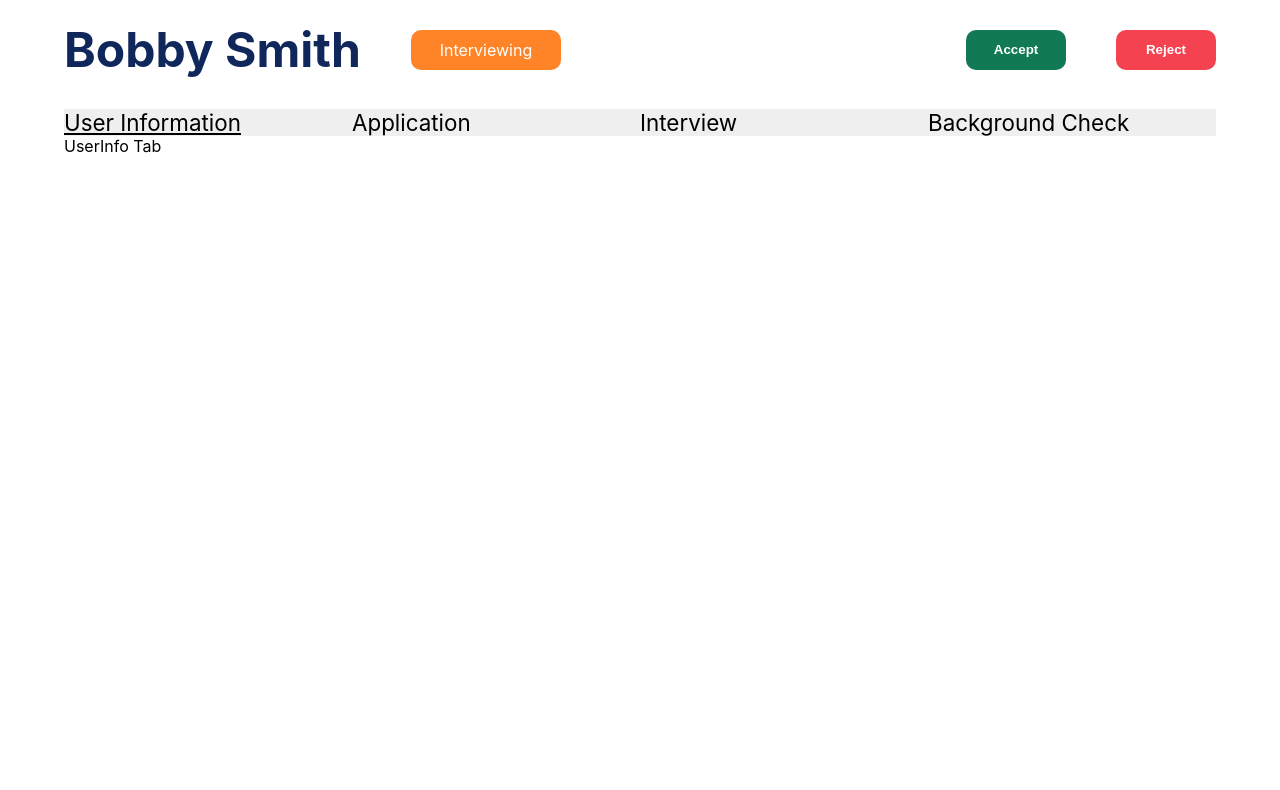
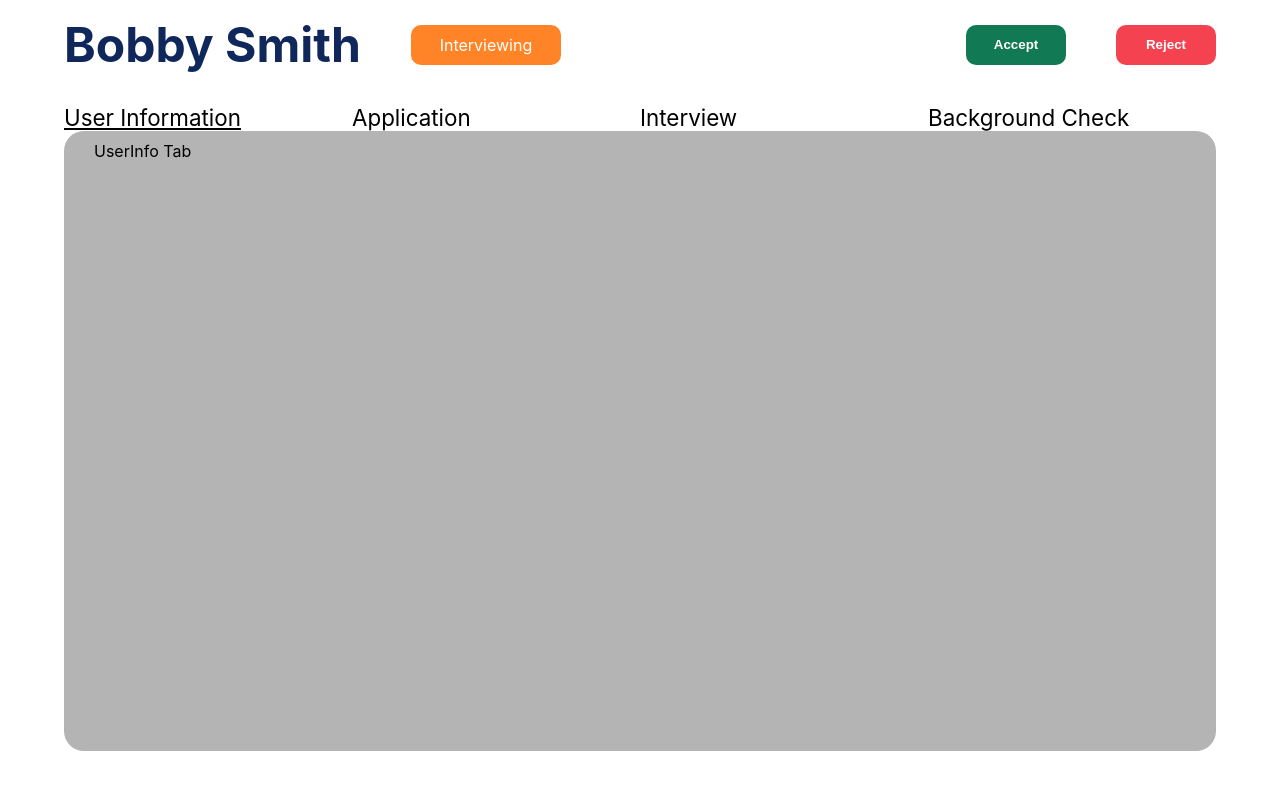
Before and after one commit to Hack4ImpactFall2021/y-knot, a React (Create React App) app: page / in a window 1280 px wide. Shown: the top 790 px of the page. Built offline with nearby package versions, Linux system fonts and the light colour scheme; a web font is replaced by a local one.

Commit message:
crappy background check with no typechecking

```diff
--- a/package.json
+++ b/package.json
@@ -3,6 +3,7 @@
   "version": "0.1.0",
   "private": true,
   "dependencies": {
+    "@dropzone-ui/react": "^5.5.6",
     "@testing-library/jest-dom": "^5.14.1",
     "@testing-library/react": "^11.2.7",
     "@testing-library/user-event": "^12.8.3",
--- a/src/App.css
+++ b/src/App.css
@@ -1,4 +1,5 @@
 body {
   margin: 0;
   padding: 0;
+  /* height: 100%; */
 }
--- a/src/ProfilePage/Profile.css
+++ b/src/ProfilePage/Profile.css
@@ -1,6 +1,7 @@
 .profile-page{
   font-family: 'SF Pro Display', sans-serif;
-  margin: 0 5%;
+  margin: 15px 5%;
+  height: 100%;
 
 
 }
--- a/src/ProfilePage/Profile.tsx
+++ b/src/ProfilePage/Profile.tsx
@@ -1,10 +1,12 @@
-import React from 'react';
+import React, { useState } from 'react';
 import ProfileHeader from './ProfileHeader/ProfileHeader';
 
 import './Profile.css';
 import ProfileContent from './ProfileContent/ProfileContent';
 
 const Profile = () => {
+
+
 
 
   return (
--- a/src/ProfilePage/ProfileContent/BackgroundCheckTab/BackgroundCheck.tsx
+++ b/src/ProfilePage/ProfileContent/BackgroundCheckTab/BackgroundCheck.tsx
@@ -1,11 +1,31 @@
-import React from 'react'
+import React from 'react';
+import { Dropzone, FileItem } from '@dropzone-ui/react';
 
-const BackgroundCheck = () =>  {
+
+interface BackgroundCheckProps {
+  files: any;
+  updateFiles: (files: any) => void;
+
+}
+const BackgroundCheck = (props:BackgroundCheckProps) => {
   return (
     <div>
-      Background Check
+      <Dropzone
+
+        onChange={props.updateFiles}
+        value={props.files}
+      >
+        {props.files.map((file: any) => (
+          <FileItem
+            {...file}
+            preview
+            info
+            key={file.id}
+          />
+        ))}
+      </Dropzone>
     </div>
-  )
-}
+  );
+};
 
-export default BackgroundCheck
+export default BackgroundCheck;
--- a/src/ProfilePage/ProfileContent/ProfileContent.css
+++ b/src/ProfilePage/ProfileContent/ProfileContent.css
@@ -1,5 +1,5 @@
 .profile-content {
-
+  /* height: ; */
 }
 
 .profile-content-tab-container{
@@ -17,8 +17,17 @@
   font-size: 1.4rem;
   text-align: left;
   padding: 0;
+  background-color: transparent;
 }
 
 .profile-content-tab span {
   cursor: pointer;
 }
+
+.profile-content-body {
+  border-radius: 20px;
+  background-color: rgb(180, 180, 180);
+  height: 75vh;
+  padding: 10px 30px
+
+}
--- a/src/ProfilePage/ProfileContent/ProfileContent.tsx
+++ b/src/ProfilePage/ProfileContent/ProfileContent.tsx
@@ -13,7 +13,13 @@ const INTERVIEW = 'INTERVIEW';
 const BACKGROUND_CHECK = 'BACKGROUND_CHECK';
 
 const ProfileContent = () => {
+  const [backgroundCheckFile, setBackgroundCheckFile] = useState([]);
   const [currentTab, setCurrentTab] = useState<string>(USER_INFO);
+
+
+  const updateFiles = (files: any) => {
+    setBackgroundCheckFile(files)
+  }
 
   let content = null;
   if (currentTab === USER_INFO) {
@@ -23,7 +29,12 @@ const ProfileContent = () => {
   } else if (currentTab === INTERVIEW) {
     content = <Interview />;
   } else if (currentTab === BACKGROUND_CHECK) {
-    content = <BackgroundCheck />;
+    content = (
+      <BackgroundCheck
+        updateFiles={updateFiles}
+        files={backgroundCheckFile}
+      />
+    );
   }
 
 
@@ -47,7 +58,7 @@ const ProfileContent = () => {
           value={USER_INFO}
           onClick={handleDisplay}
         >
-          <span> User Information </span>
+          <span>User Information</span>
         </button>
         <button
           className='profile-content-tab'
@@ -73,11 +84,14 @@ const ProfileContent = () => {
           onClick={handleDisplay}
         >
           <span>Background Check</span>
-
         </button>
 
       </div>
-      {content}
+
+      <div className='profile-content-body'>
+        {content}
+      </div>
+
     </div>
   );
 };
--- a/src/ProfilePage/ProfileHeader/ProfileHeader.css
+++ b/src/ProfilePage/ProfileHeader/ProfileHeader.css
@@ -1,5 +1,4 @@
 .profile-header {
-  margin-top: 20px;
   margin-bottom: 30px;
   height: 10%;
   display: flex;
```
Also changed, not shown: 1 other file (tests, documents, lock files or other folders).
